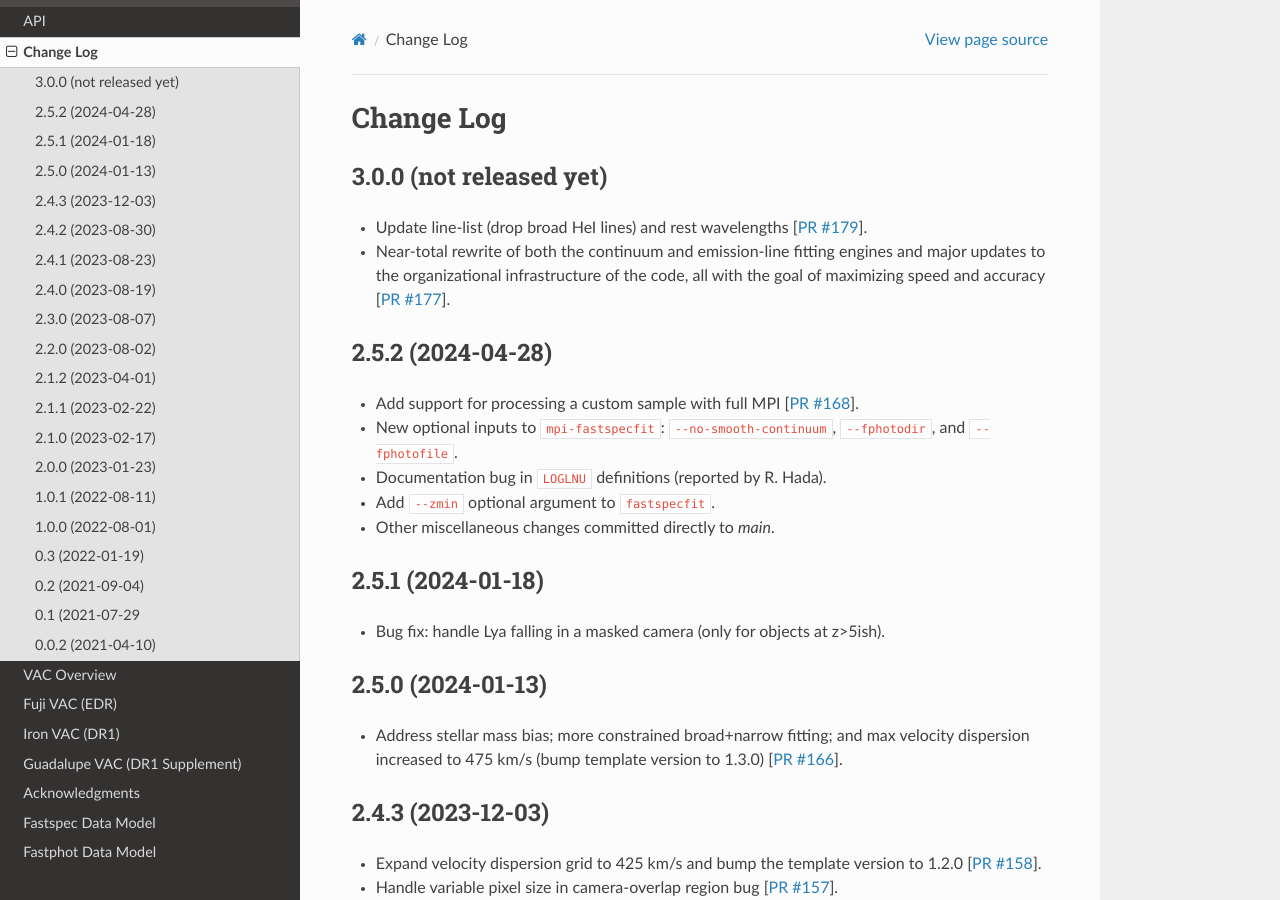
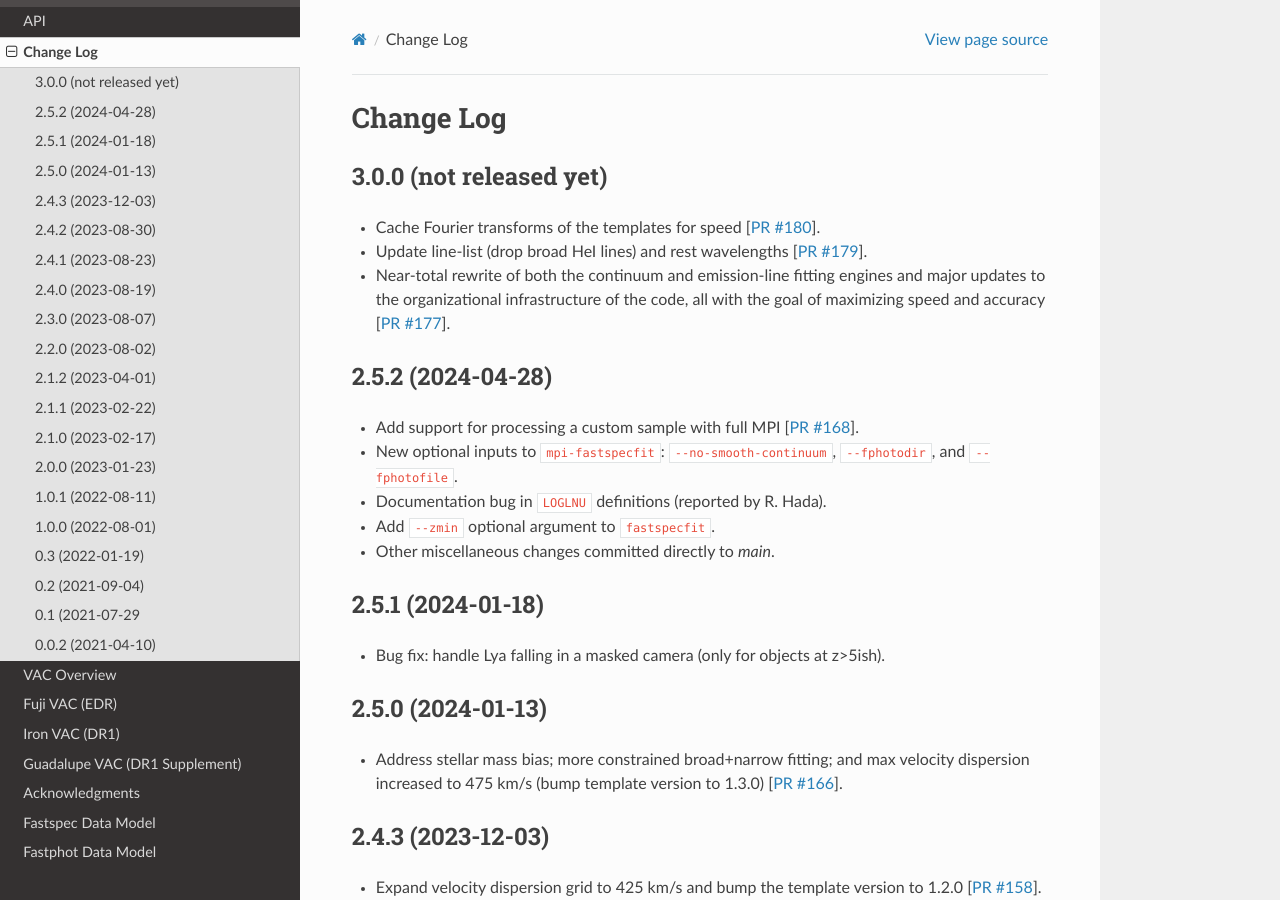
Before and after one commit to desihub/fastspecfit, a Sphinx documentation site: the page built from doc/changes.rst, in a window 1280 px wide and 900 px high. Built offline with Sphinx 7.4.7 and the Read the Docs theme 2.0.0, drawn with Linux system fonts in a browser that asks for light colours.

Commit message:
update change log

```diff
--- a/doc/changes.rst
+++ b/doc/changes.rst
@@ -5,6 +5,7 @@ Change Log
 3.0.0 (not released yet)
 ------------------------
 
+* Cache Fourier transforms of the templates for speed [`PR #180`_].
 * Update line-list (drop broad HeI lines) and rest wavelengths [`PR #179`_].
 * Near-total rewrite of both the continuum and emission-line fitting engines and
   major updates to the organizational infrastructure of the code, all with the
@@ -12,6 +13,7 @@ Change Log
 
 .. _`PR #177`: https://github.com/desihub/fastspecfit/pull/177
 .. _`PR #179`: https://github.com/desihub/fastspecfit/pull/179
+.. _`PR #180`: https://github.com/desihub/fastspecfit/pull/180
 
 2.5.2 (2024-04-28)
 ------------------
```
